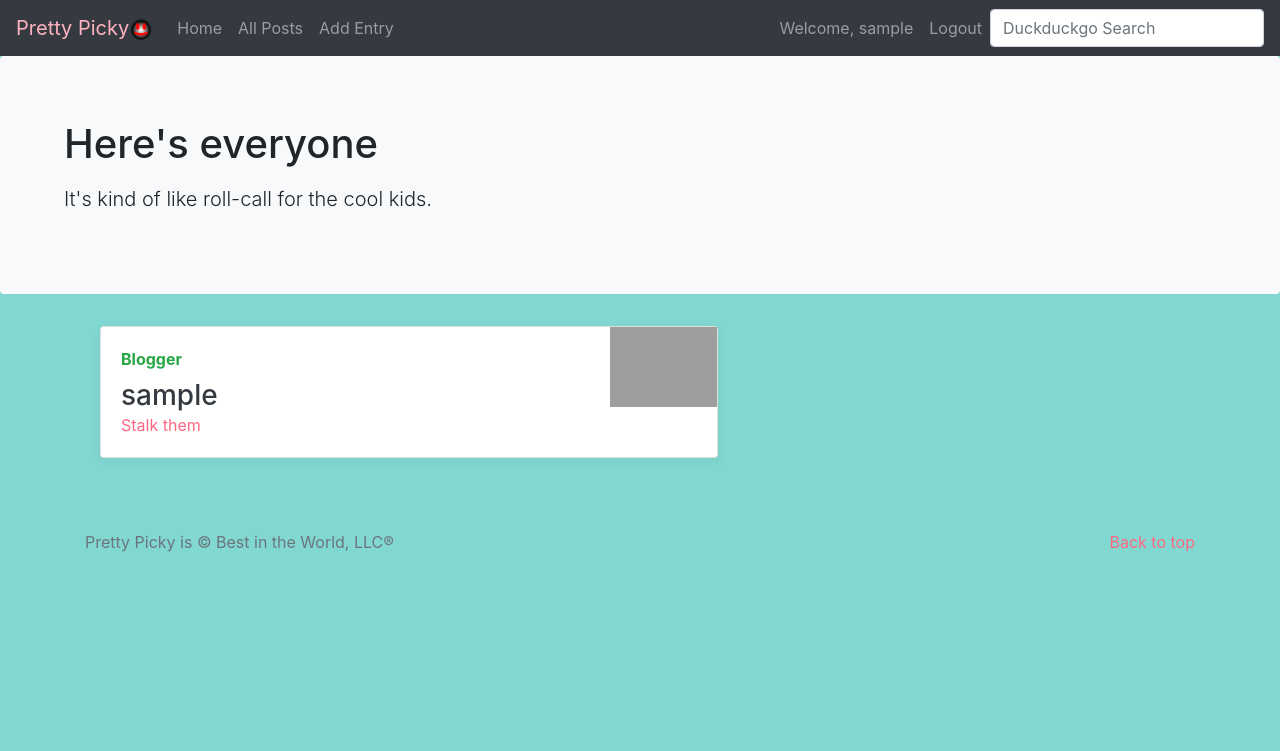
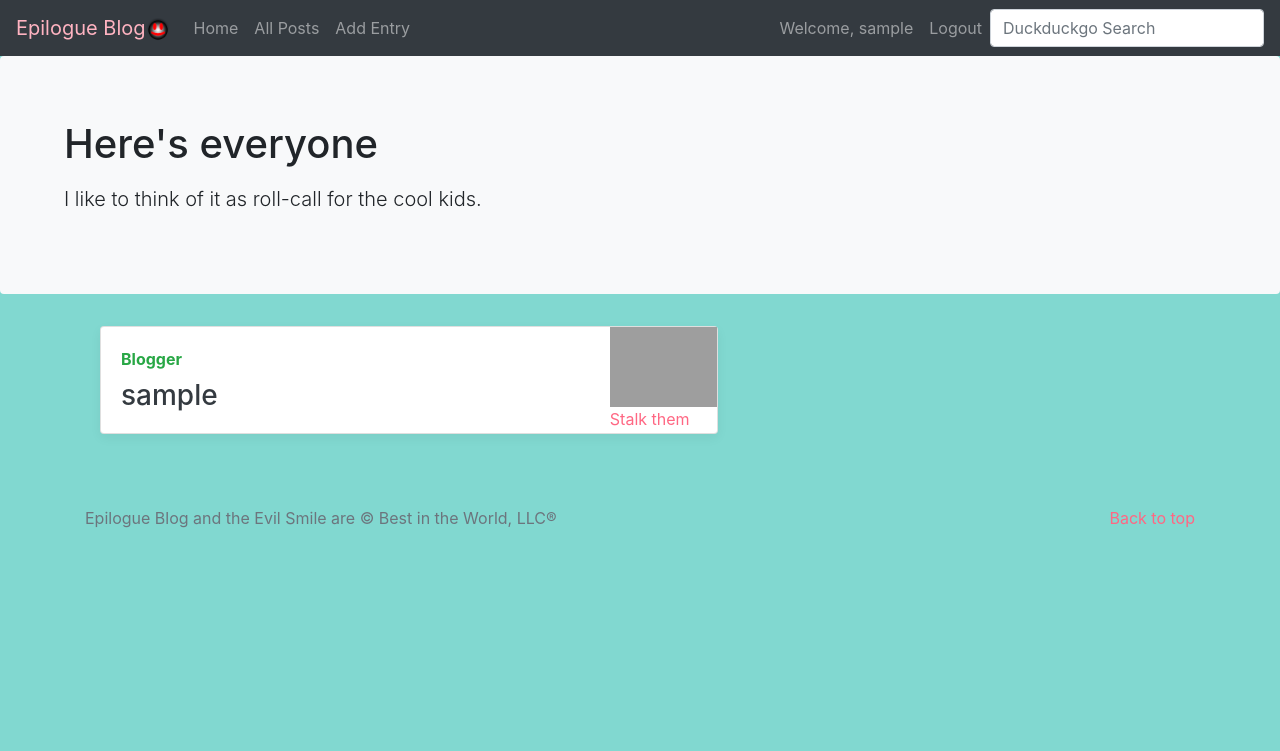
Before and after one commit to Rabvc4/blogz, a Flask app: page / in a window 1280 px wide. Shown: the top 751 px of the page. Run offline with Flask 2, Linux system fonts and the light colour scheme; the visitor is signed in with stand-in values (Sample User, id 1); data comes from the database, SQL or seed files in the repository; some libraries are stand-ins or nearby versions; grey boxes are pictures that could not be loaded.

Commit message:
Style tweaks

```diff
--- a/templates/base.html
+++ b/templates/base.html
@@ -6,7 +6,7 @@
     <link rel="stylesheet" href="static/styles.css">
     <link rel="icon" href="static/images/favicon.ico">
 
-    <title>Pretty Picky</title>
+    <title>Epilogue Blog</title>
   </head>
 
   <body>
--- a/templates/footer.html
+++ b/templates/footer.html
@@ -4,7 +4,7 @@
     <p class="float-right">
       <a href="#">Back to top</a>
     </p>
-    <p>Pretty Picky is &copy; Best in the World, LLC&reg;</p>
+    <p>Epilogue Blog and the Evil Smile are &copy; Best in the World, LLC&reg;</p>
   </div>
 </footer>
 {% endblock %}
--- a/templates/index.html
+++ b/templates/index.html
@@ -14,7 +14,7 @@
       <div id="topper" class="jumbotron text-black rounded bg-light">
         <div class="col-md-10 px-0">
           <h1>Here's everyone</h1>
-          <p class="lead my-3">It's kind of like roll-call for the cool kids.</p>
+          <p class="lead my-3">I like to think of it as roll-call for the cool kids.</p>
         </div>
       </div>
       {% for each_user in user %}
@@ -24,11 +24,13 @@
             <div class="card-body d-flex flex-column align-items-start">
               <strong class="d-inline-block mb-2 text-success">Blogger</strong>
               <h3 class="mb-0">
-                <a class="text-dark" href="./blog?user={{ each_user.username }}">{{ each_user.username }}</a>
+                <a class="text-dark" href="/blog?user={{ each_user.username }}">{{ each_user.username }}</a>
               </h3>
-              <a href="./blog?user={{ each_user.username }}">Stalk them</a>
             </div>
-            <img class="card-img-right flex-auto d-none d-md-block" src="static/images/{{ each_user.avatar }}" alt="{{ each_user.username }}" height="100" />
+            <div class="d-flex flex-column align-items-right">
+              <img class="card-img-right flex-auto d-none d-md-block" src="static/images/{{ each_user.avatar }}" alt="{{ each_user.username }}" />
+              <a class="d-flex flex-column align-items-right" href="/blog?user={{ each_user.username }}">Stalk them</a>
+            </div>
           </div>
         </div>
       </div>
--- a/templates/navbar.html
+++ b/templates/navbar.html
@@ -1,7 +1,7 @@
 {% block navbar %}
     <header>
       <nav class="navbar navbar-expand-sm navbar-dark fixed-top bg-dark">
-        <a class="navbar-brand" href="/blog"><span class="brand-name">Pretty Picky<img class="logo" src="static/images/favicon.ico"/><span></a>
+        <a class="navbar-brand" href="/blog"><span class="brand-name">Epilogue Blog<img class="logo" src="static/images/favicon.ico"/><span></a>
         <button class="navbar-toggler" type="button" data-toggle="collapse" data-target="#navbarsExample03" aria-controls="navbarsExample03" aria-expanded="false" aria-label="Toggle navigation">
           <span class="navbar-toggler-icon"></span>
         </button>
```
